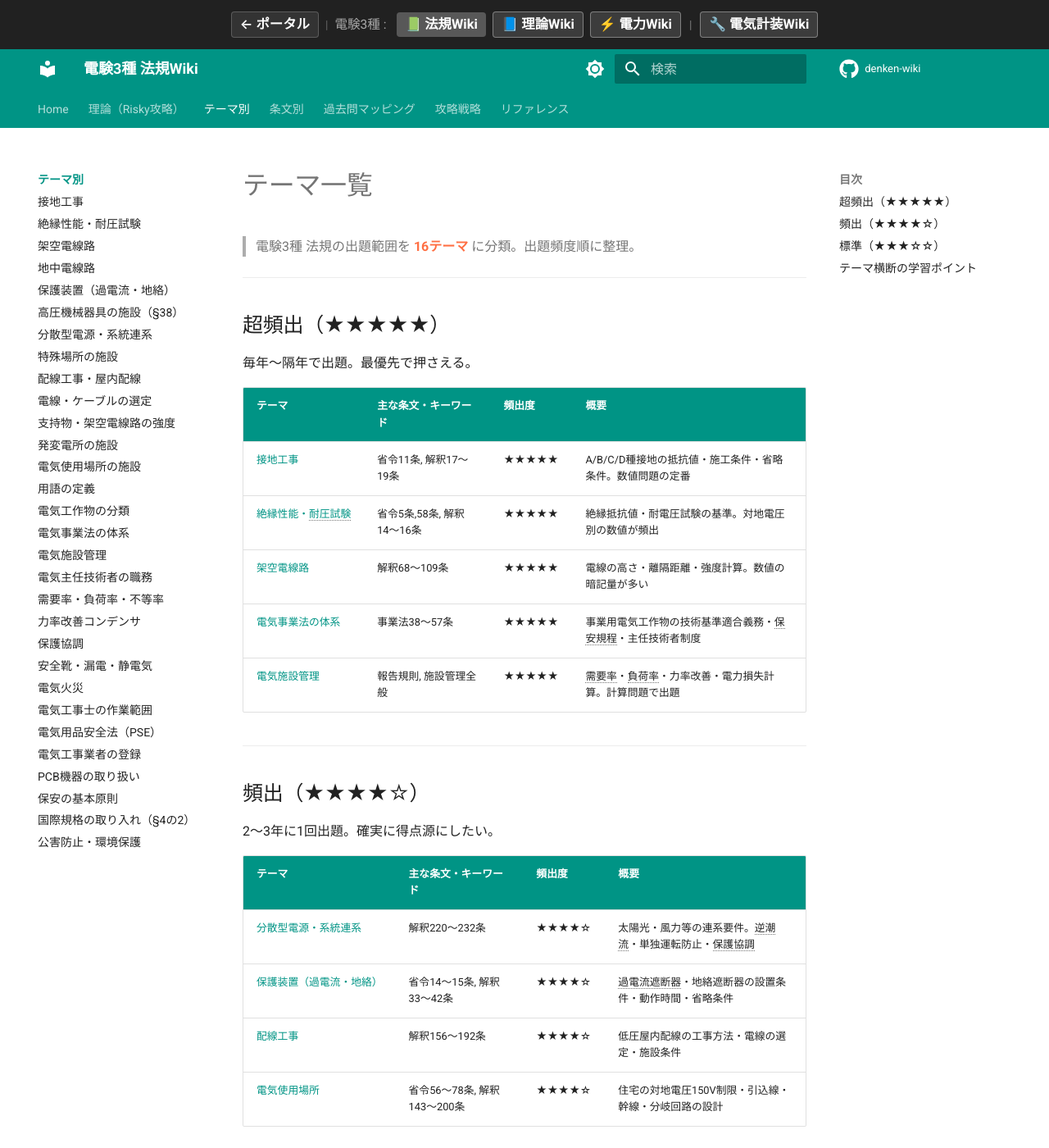
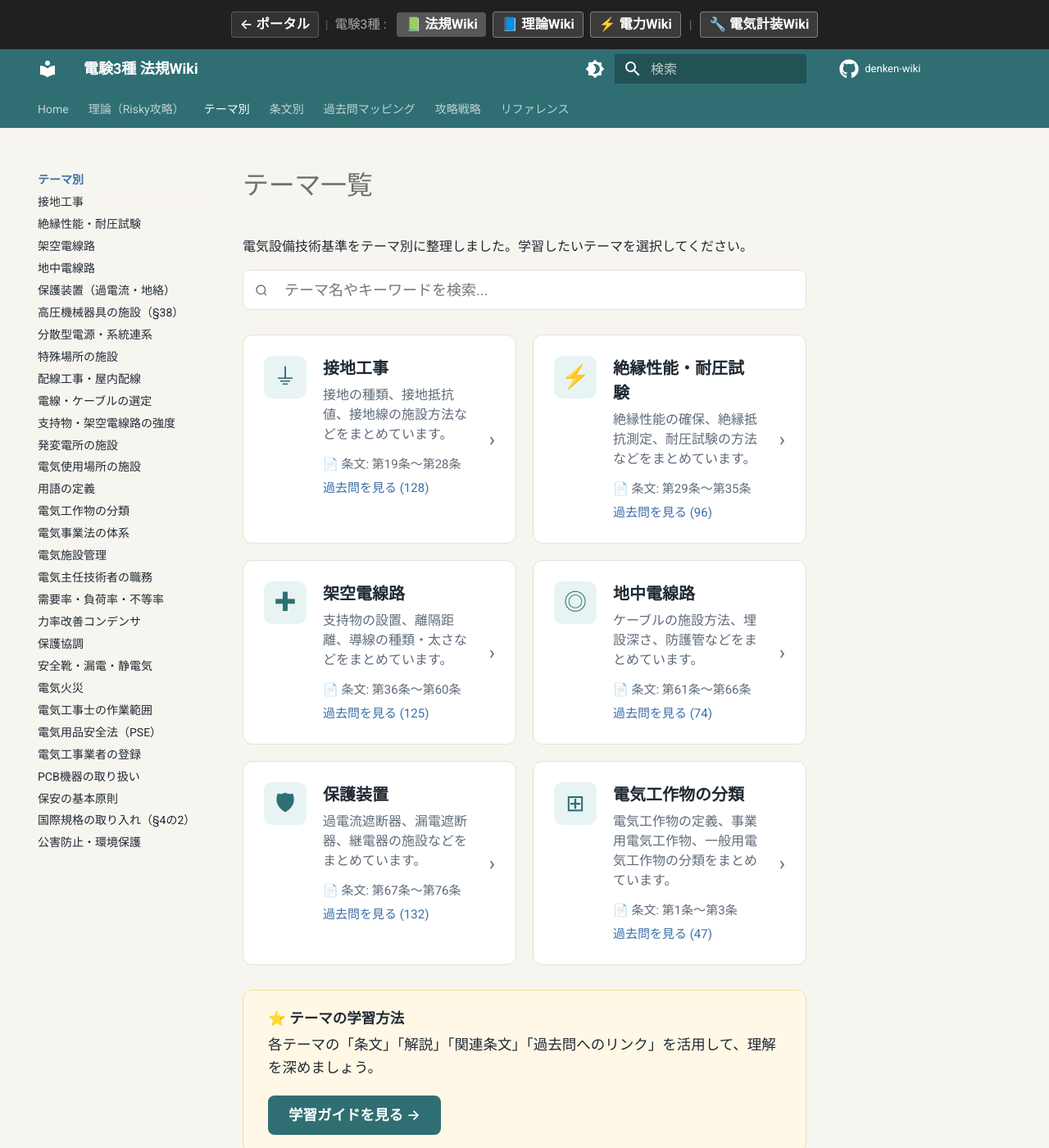
Before and after one commit to kfurufuru/denken-wiki, an MkDocs documentation site: the page built from docs/themes/index.md, in a window 1280 px wide and 1400 px high. Shown: the whole window at 82% size. Built offline with MkDocs 1.6.1 and Material for MkDocs 9.7.7, drawn with Linux system fonts in a browser that asks for light colours; comment, search, counter and statistics services are not loaded; some of the changed text lies outside the part shown.

Commit message:
feat: light theme + card grid UI for themes/index
- mkdocs.yml: palette を default(custom) 優先に変更、theme-filter.js 追加
- custom.css: ライトテーマCSS変数(#F7F5EF bg / #2F6F73 primary) + カードグリッドCSS
- themes/index.md: テーブル→カードHTMLグリッド(6テーマ、検索バー付き)
- docs/javascripts/theme-filter.js: テーマ名キーワード絞り込みフィルター

Co-Authored-By: Claude Sonnet 4.6 <noreply@anthropic.com>

```diff
--- /dev/null
+++ b/docs/javascripts/theme-filter.js
@@ -0,0 +1,10 @@
+document.addEventListener('DOMContentLoaded', function () {
+  var input = document.getElementById('theme-search-input');
+  if (!input) return;
+  input.addEventListener('input', function () {
+    var q = input.value.toLowerCase();
+    document.querySelectorAll('#theme-grid .theme-card').forEach(function (card) {
+      card.style.display = card.textContent.toLowerCase().includes(q) ? '' : 'none';
+    });
+  });
+});
--- a/docs/stylesheets/custom.css
+++ b/docs/stylesheets/custom.css
@@ -56,3 +56,184 @@
 .md-typeset h3 + table {
   margin-top: 0.4em;
 }
+
+/* ===== Light Theme Color Variables ===== */
+[data-md-color-scheme="default"] {
+  --md-primary-fg-color:        #2F6F73;
+  --md-primary-fg-color--light: #4A8C90;
+  --md-primary-fg-color--dark:  #1F4F52;
+  --md-primary-bg-color:        #FFFFFF;
+  --md-accent-fg-color:         #3B6EA8;
+  --md-default-bg-color:        #F7F5EF;
+  --md-default-fg-color:        #1F2933;
+  --md-typeset-a-color:         #3B6EA8;
+  --md-code-bg-color:           #FFFFFF;
+  --color-bg:        #F7F5EF;
+  --color-surface:   #FFFFFF;
+  --color-text:      #1F2933;
+  --color-muted:     #5F6B7A;
+  --color-primary:   #2F6F73;
+  --color-link:      #3B6EA8;
+  --color-highlight: #FFF3B0;
+  --color-border:    #E5E1D8;
+}
+
+[data-md-color-scheme="default"] .md-header { background-color: #2F6F73 !important; }
+[data-md-color-scheme="default"] .md-tabs   { background-color: #2F6F73 !important; }
+
+[data-md-color-scheme="default"] .md-main__inner,
+[data-md-color-scheme="default"] .md-content {
+  background-color: #F7F5EF;
+}
+
+/* ===== Theme Card Grid ===== */
+.theme-grid {
+  display: grid;
+  grid-template-columns: repeat(2, 1fr);
+  gap: 1rem;
+  margin: 1.5rem 0;
+}
+@media (max-width: 768px) {
+  .theme-grid { grid-template-columns: 1fr; }
+}
+
+.theme-card {
+  display: flex;
+  align-items: flex-start;
+  background: var(--color-surface, #fff);
+  border: 1px solid var(--color-border, #E5E1D8);
+  border-radius: 12px;
+  padding: 1.25rem;
+  text-decoration: none !important;
+  color: var(--color-text, #1F2933) !important;
+  gap: 1rem;
+  transition: box-shadow 0.2s, border-color 0.2s;
+}
+.theme-card:hover {
+  box-shadow: 0 4px 16px rgba(0,0,0,0.1);
+  border-color: var(--color-primary, #2F6F73);
+  color: var(--color-text, #1F2933) !important;
+}
+
+.theme-icon-wrap {
+  width: 52px;
+  height: 52px;
+  min-width: 52px;
+  border-radius: 10px;
+  background: #E8F4F4;
+  display: flex;
+  align-items: center;
+  justify-content: center;
+  font-size: 1.4rem;
+  color: var(--color-primary, #2F6F73);
+}
+
+.theme-card-body { flex: 1; min-width: 0; }
+
+.md-typeset .theme-card-body h3 {
+  margin: 0 0 0.3rem !important;
+  font-size: 1rem !important;
+  font-weight: 700;
+  color: var(--color-text, #1F2933) !important;
+  border: none !important;
+  padding: 0 !important;
+  letter-spacing: 0;
+}
+
+.md-typeset .theme-card-body p {
+  margin: 0 0 0.6rem !important;
+  font-size: 0.8rem;
+  color: var(--color-muted, #5F6B7A);
+  line-height: 1.5;
+}
+
+.theme-card-footer {
+  display: flex;
+  justify-content: space-between;
+  align-items: center;
+  font-size: 0.75rem;
+  color: var(--color-muted, #5F6B7A);
+  flex-wrap: wrap;
+  gap: 0.25rem;
+}
+
+.theme-kakomon-link {
+  color: var(--color-link, #3B6EA8);
+  font-weight: 500;
+  white-space: nowrap;
+}
+
+.theme-card-chevron {
+  color: var(--color-muted, #5F6B7A);
+  font-size: 1.2rem;
+  align-self: center;
+  flex-shrink: 0;
+  margin-left: 0.25rem;
+}
+
+/* テーマ検索バー */
+.theme-search-wrap {
+  position: relative;
+  margin-bottom: 1.25rem;
+}
+.md-typeset .theme-search {
+  width: 100%;
+  padding: 0.65rem 1rem 0.65rem 2.5rem;
+  border: 1px solid var(--color-border, #E5E1D8);
+  border-radius: 8px;
+  background: var(--color-surface, #fff);
+  font-size: 0.9rem;
+  color: var(--color-text, #1F2933);
+  outline: none;
+  box-sizing: border-box;
+  font-family: inherit;
+}
+.md-typeset .theme-search:focus {
+  border-color: var(--color-primary, #2F6F73);
+  box-shadow: 0 0 0 2px rgba(47,111,115,0.15);
+}
+.theme-search-icon {
+  position: absolute;
+  left: 0.75rem;
+  top: 50%;
+  transform: translateY(-50%);
+  color: var(--color-muted, #5F6B7A);
+  pointer-events: none;
+}
+
+/* テーマ学習方法バナー */
+.theme-tip-banner {
+  background: #FFF8E6;
+  border: 1px solid #F0E0A0;
+  border-radius: 12px;
+  padding: 1rem 1.5rem;
+  display: flex;
+  align-items: center;
+  justify-content: space-between;
+  gap: 1rem;
+  margin-top: 1.5rem;
+  flex-wrap: wrap;
+}
+.theme-tip-text { font-size: 0.875rem; color: var(--color-text, #1F2933); }
+.theme-tip-title {
+  font-weight: 700;
+  display: flex;
+  align-items: center;
+  gap: 0.4rem;
+  margin-bottom: 0.2rem;
+}
+.md-typeset .theme-tip-btn {
+  background: var(--color-primary, #2F6F73);
+  color: #fff !important;
+  padding: 0.5rem 1.25rem;
+  border-radius: 8px;
+  text-decoration: none !important;
+  font-size: 0.875rem;
+  font-weight: 600;
+  white-space: nowrap;
+  transition: background 0.15s;
+}
+.md-typeset .theme-tip-btn:hover {
+  background: #1F4F52;
+  color: #fff !important;
+}
--- a/docs/themes/index.md
+++ b/docs/themes/index.md
@@ -1,60 +1,91 @@
 # テーマ一覧
 
-> 電験3種 法規の出題範囲を **16テーマ** に分類。出題頻度順に整理。
+電気設備技術基準をテーマ別に整理しました。学習したいテーマを選択してください。
 
----
+<div class="theme-search-wrap">
+<svg class="theme-search-icon" xmlns="http://www.w3.org/2000/svg" width="16" height="16" viewBox="0 0 24 24" fill="none" stroke="currentColor" stroke-width="2"><circle cx="11" cy="11" r="8"/><path d="m21 21-4.35-4.35"/></svg>
+<input class="theme-search" type="text" id="theme-search-input" placeholder="テーマ名やキーワードを検索...">
+</div>
 
-## 超頻出（★★★★★）
+<div class="theme-grid" id="theme-grid">
+<a class="theme-card" href="setsuchi/">
+<div class="theme-icon-wrap">⏚</div>
+<div class="theme-card-body">
+<h3>接地工事</h3>
+<p>接地の種類、接地抵抗値、接地線の施設方法などをまとめています。</p>
+<div class="theme-card-footer">
+<span>📄 条文: 第19条〜第28条</span>
+<span class="theme-kakomon-link">過去問を見る (128)</span>
+</div>
+</div>
+<span class="theme-card-chevron">›</span>
+</a>
+<a class="theme-card" href="zetsuen/">
+<div class="theme-icon-wrap">⚡</div>
+<div class="theme-card-body">
+<h3>絶縁性能・耐圧試験</h3>
+<p>絶縁性能の確保、絶縁抵抗測定、耐圧試験の方法などをまとめています。</p>
+<div class="theme-card-footer">
+<span>📄 条文: 第29条〜第35条</span>
+<span class="theme-kakomon-link">過去問を見る (96)</span>
+</div>
+</div>
+<span class="theme-card-chevron">›</span>
+</a>
+<a class="theme-card" href="kachiku-densen/">
+<div class="theme-icon-wrap">✚</div>
+<div class="theme-card-body">
+<h3>架空電線路</h3>
+<p>支持物の設置、離隔距離、導線の種類・太さなどをまとめています。</p>
+<div class="theme-card-footer">
+<span>📄 条文: 第36条〜第60条</span>
+<span class="theme-kakomon-link">過去問を見る (125)</span>
+</div>
+</div>
+<span class="theme-card-chevron">›</span>
+</a>
+<a class="theme-card" href="chichuu-densen/">
+<div class="theme-icon-wrap">◎</div>
+<div class="theme-card-body">
+<h3>地中電線路</h3>
+<p>ケーブルの施設方法、埋設深さ、防護管などをまとめています。</p>
+<div class="theme-card-footer">
+<span>📄 条文: 第61条〜第66条</span>
+<span class="theme-kakomon-link">過去問を見る (74)</span>
+</div>
+</div>
+<span class="theme-card-chevron">›</span>
+</a>
+<a class="theme-card" href="hogo-sochi/">
+<div class="theme-icon-wrap">🛡</div>
+<div class="theme-card-body">
+<h3>保護装置</h3>
+<p>過電流遮断器、漏電遮断器、継電器の施設などをまとめています。</p>
+<div class="theme-card-footer">
+<span>📄 条文: 第67条〜第76条</span>
+<span class="theme-kakomon-link">過去問を見る (132)</span>
+</div>
+</div>
+<span class="theme-card-chevron">›</span>
+</a>
+<a class="theme-card" href="kosakubutsu-bunrui/">
+<div class="theme-icon-wrap">⊞</div>
+<div class="theme-card-body">
+<h3>電気工作物の分類</h3>
+<p>電気工作物の定義、事業用電気工作物、一般用電気工作物の分類をまとめています。</p>
+<div class="theme-card-footer">
+<span>📄 条文: 第1条〜第3条</span>
+<span class="theme-kakomon-link">過去問を見る (47)</span>
+</div>
+</div>
+<span class="theme-card-chevron">›</span>
+</a>
+</div>
 
-毎年〜隔年で出題。最優先で押さえる。
-
-| テーマ | 主な条文・キーワード | 頻出度 | 概要 |
-|--------|---------------------|--------|------|
-| [接地工事](setsuchi.md) | 省令11条, 解釈17〜19条 | ★★★★★ | A/B/C/D種接地の抵抗値・施工条件・省略条件。数値問題の定番 |
-| [絶縁性能・耐圧試験](zetsuen.md) | 省令5条,58条, 解釈14〜16条 | ★★★★★ | 絶縁抵抗値・耐電圧試験の基準。対地電圧別の数値が頻出 |
-| [架空電線路](kachiku-densen.md) | 解釈68〜109条 | ★★★★★ | 電線の高さ・離隔距離・強度計算。数値の暗記量が多い |
-| [電気事業法の体系](jigyoho-taikei.md) | 事業法38〜57条 | ★★★★★ | 事業用電気工作物の技術基準適合義務・保安規程・主任技術者制度 |
-| [電気施設管理](shisetsu-kanri.md) | 報告規則, 施設管理全般 | ★★★★★ | 需要率・負荷率・力率改善・電力損失計算。計算問題で出題 |
-
----
-
-## 頻出（★★★★☆）
-
-2〜3年に1回出題。確実に得点源にしたい。
-
-| テーマ | 主な条文・キーワード | 頻出度 | 概要 |
-|--------|---------------------|--------|------|
-| [分散型電源・系統連系](bunsan-dengen.md) | 解釈220〜232条 | ★★★★☆ | 太陽光・風力等の連系要件。逆潮流・単独運転防止・保護協調 |
-| [保護装置（過電流・地絡）](hogo-sochi.md) | 省令14〜15条, 解釈33〜42条 | ★★★★☆ | 過電流遮断器・地絡遮断器の設置条件・動作時間・省略条件 |
-| [配線工事](haisen-koji.md) | 解釈156〜192条 | ★★★★☆ | 低圧屋内配線の工事方法・電線の選定・施設条件 |
-| [電気使用場所](shiyo-basho.md) | 省令56〜78条, 解釈143〜200条 | ★★★★☆ | 住宅の対地電圧150V制限・引込線・幹線・分岐回路の設計 |
-
----
-
-## 標準（★★★☆☆）
-
-3〜5年に1回出題。基本概念を理解しておけば対応可能。
-
-| テーマ | 主な条文・キーワード | 頻出度 | 概要 |
-|--------|---------------------|--------|------|
-| [支持物・基礎](shijimono.md) | 解釈59〜67条 | ★★★☆☆ | 電柱・鉄塔の種類・強度計算・風圧荷重の安全率 |
-| [発変電所](hatsuhendenjo.md) | 省令9〜13条, 解釈22〜52条 | ★★★☆☆ | 発電所・変電所のさく・へいの施設・機器配置・保護装置 |
-| [地中電線路](chichuu-densen.md) | 解釈120〜142条 | ★★★☆☆ | 地中ケーブルの埋設深さ・管路方式・暗きょ方式 |
-| [特殊場所](tokushu-basho.md) | 解釈175〜192条 | ★★★☆☆ | 粉じん危険場所・可燃性ガス場所・火薬庫の施設制限 |
-| [電線・ケーブル](densen-cable.md) | 解釈3〜12条 | ★★★☆☆ | 電線の種類（IV,VVF,CV等）・許容電流・ケーブルの選定 |
-| [用語の定義](yogo-teigi.md) | 省令1〜2条, 解釈1〜2条 | ★★★☆☆ | 電圧区分（低圧/高圧/特別高圧）・電路・電気工作物の定義 |
-| [電気工作物の分類](kosakubutsu-bunrui.md) | 事業法第38条, 施行規則第48条 | ★★★☆☆ | 一般用/自家用/電気事業用の判定基準・小出力発電設備・主任技術者不要の条件 |
-| [電気主任技術者](shunin-gijutsusha.md) | 事業法43〜44条 | ★★★☆☆ | 選任義務・資格種別ごとの範囲・外部委託制度 |
-
----
-
-## テーマ横断の学習ポイント
-
-- **数値問題**: 接地工事・絶縁性能・架空電線路 の3テーマで全体の4割を占める
-- **計算問題**: 電気施設管理（需要率・負荷率）は毎年B問題で出題
-- **制度問題**: 電気事業法の体系は穴埋め形式で出題されやすい
-- **近年の傾向**: 分散型電源（太陽光・蓄電池）の出題が増加傾向
-
----
-
-*最終更新: 2026-03-30 | v1.0（全16テーマ完全版達成）*
+<div class="theme-tip-banner">
+<div class="theme-tip-text">
+<div class="theme-tip-title">⭐ テーマの学習方法</div>
+各テーマの「条文」「解説」「関連条文」「過去問へのリンク」を活用して、理解を深めましょう。
+</div>
+<a class="theme-tip-btn" href="../strategies/">学習ガイドを見る →</a>
+</div>
--- a/mkdocs.yml
+++ b/mkdocs.yml
@@ -12,16 +12,16 @@ theme:
   language: ja
   palette:
     - scheme: default
-      primary: teal
-      accent: deep orange
+      primary: custom
+      accent: custom
       toggle:
-        icon: material/brightness-7
+        icon: material/brightness-4
         name: ダークモードに切り替え
     - scheme: slate
       primary: teal
       accent: deep orange
       toggle:
-        icon: material/brightness-4
+        icon: material/brightness-7
         name: ライトモードに切り替え
   features:
     - navigation.tabs
@@ -84,6 +84,7 @@ extra_css:
 
 extra_javascript:
   - https://unpkg.com/mermaid@10/dist/mermaid.min.js
+  - javascripts/theme-filter.js
 
 extra:
   social:
```
